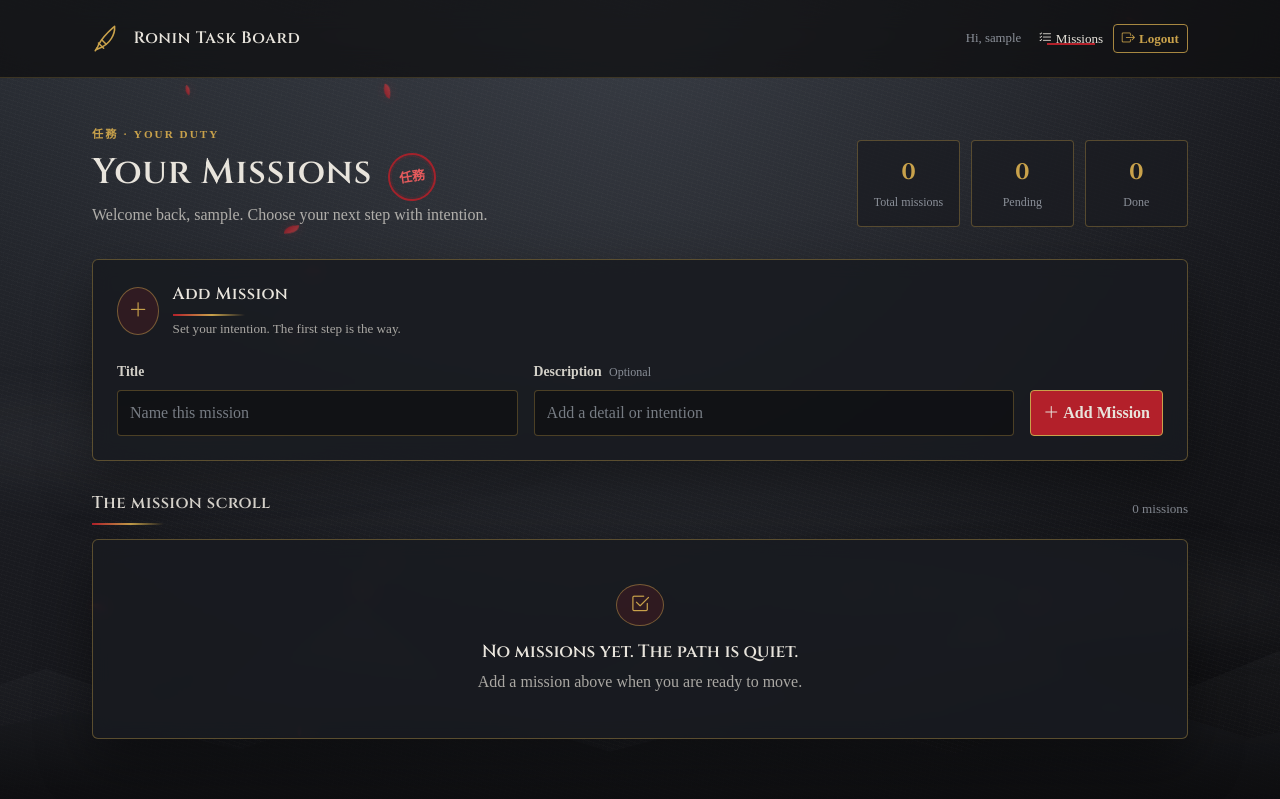
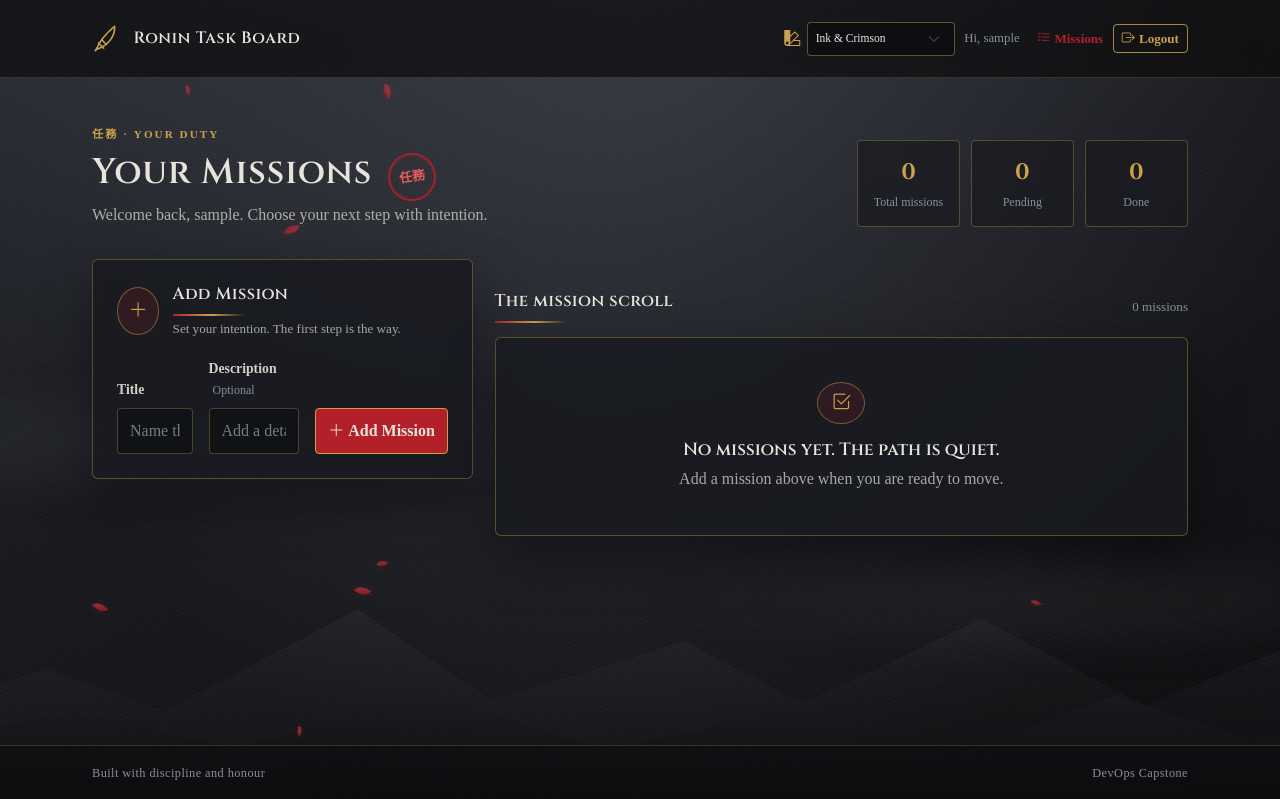
Before and after one commit to MohitGoel109/Devops-capstone-taskmanager, a Flask app: page /tasks in a window 1280 px wide. Shown: the top 799 px of the page. Run offline with Flask 3, Linux system fonts and the light colour scheme; the visitor is signed in with stand-in values (Sample User, id 1); data that the repository does not hold is empty.

Commit message:
feat: add selectable themes and horizontal missions layout

```diff
--- a/app/static/css/style.css
+++ b/app/static/css/style.css
@@ -205,14 +205,140 @@ body.app-theme > footer {
   text-decoration: none;
 }
 
-.app-theme .nav-link.active::after {
-  position: absolute;
-  right: 0.5rem;
-  bottom: 0.18rem;
-  left: 0.5rem;
-  height: 2px;
-  background: var(--crimson);
-  content: "";
+.app-theme .nav-link.active {
+  color: var(--crimson);
+  font-weight: 700;
+  text-decoration: none;
+}
+
+.theme-control {
+  position: relative;
+  display: inline-flex;
+  align-items: center;
+  gap: 0.4rem;
+  color: var(--gold);
+}
+
+.app-theme .theme-select {
+  width: 148px;
+  min-height: 34px;
+  padding-top: 0.25rem;
+  padding-bottom: 0.25rem;
+  border-color: rgba(201, 162, 75, 0.46);
+  color: var(--mist);
+  background-color: rgba(13, 13, 15, 0.68);
+  font-size: 0.72rem;
+}
+
+.app-theme .theme-select option {
+  color: #e8e4dc;
+  background: #191b20;
+}
+
+.app-theme[data-theme="pine"] {
+  color-scheme: light;
+  --ink: #17221a;
+  --mist: #29372d;
+  --crimson: #965043;
+  --gold: #98733a;
+  --slate: #cdd5c7;
+  --fog: #667468;
+  --muted: rgba(41, 55, 45, 0.76);
+  --green: #527457;
+  --green-dark: #3e6047;
+  --line: rgba(125, 106, 65, 0.44);
+  --surface: rgba(242, 238, 222, 0.93);
+  --shadow: 0 22px 54px rgba(46, 58, 43, 0.18);
+  background:
+    radial-gradient(ellipse at 52% 0%, rgba(228, 222, 197, 0.88), transparent 44rem),
+    linear-gradient(155deg, #d9e0d1 0%, #aebba9 50%, #6d7d70 100%);
+}
+
+.app-theme[data-theme="pine"] .app-navbar,
+.app-theme[data-theme="pine"] .app-footer {
+  border-color: rgba(91, 104, 74, 0.24);
+  background: rgba(237, 235, 218, 0.85);
+}
+
+.app-theme[data-theme="pine"] .card {
+  background: var(--surface);
+}
+
+.app-theme[data-theme="pine"] .form-control {
+  background: rgba(255, 255, 255, 0.58);
+}
+
+.app-theme[data-theme="pine"] .form-control:focus {
+  background: rgba(255, 255, 255, 0.9);
+}
+
+.app-theme[data-theme="pine"] .btn-primary {
+  color: #fff7e9;
+}
+
+.app-theme[data-theme="pine"] .task-edit-form {
+  background: #f2eedf;
+}
+
+.app-theme[data-theme="pine"] .mountain-range-far {
+  background: linear-gradient(180deg, rgba(88, 109, 89, 0.18), rgba(49, 70, 56, 0.16));
+}
+
+.app-theme[data-theme="pine"] .mountain-range-near {
+  background: linear-gradient(180deg, rgba(73, 94, 76, 0.55), rgba(37, 56, 44, 0.82));
+}
+
+.app-theme[data-theme="steel"] {
+  --ink: #10171c;
+  --mist: #e1e8eb;
+  --crimson: #477786;
+  --gold: #a8b7bd;
+  --slate: #34434a;
+  --fog: #91a0a6;
+  --muted: rgba(225, 232, 235, 0.7);
+  --green: #688979;
+  --green-dark: #4e7061;
+  --line: rgba(168, 183, 189, 0.38);
+  --surface: rgba(29, 40, 46, 0.92);
+  --shadow: 0 22px 54px rgba(3, 10, 15, 0.48);
+  background:
+    radial-gradient(ellipse at 48% 0%, rgba(92, 116, 127, 0.42), transparent 44rem),
+    linear-gradient(155deg, #34434a 0%, #1b272e 52%, #10171c 100%);
+}
+
+.app-theme[data-theme="steel"] .app-navbar,
+.app-theme[data-theme="steel"] .app-footer {
+  border-color: rgba(168, 183, 189, 0.22);
+  background: rgba(16, 23, 28, 0.78);
+}
+
+.app-theme[data-theme="steel"] .card {
+  background: var(--surface);
+}
+
+.app-theme[data-theme="steel"] .form-control {
+  border-color: rgba(168, 183, 189, 0.34);
+  background: rgba(16, 23, 28, 0.72);
+}
+
+.app-theme[data-theme="steel"] .form-control:focus {
+  background: rgba(16, 23, 28, 0.92);
+}
+
+.app-theme[data-theme="steel"] .btn-primary {
+  color: #f0f5f6;
+}
+
+.app-theme[data-theme="steel"] .task-edit-form {
+  background: #1d282e;
+}
+
+.app-theme[data-theme="steel"] .mountain-range-far {
+  background: linear-gradient(180deg, rgba(168, 183, 189, 0.13), rgba(16, 23, 28, 0.18));
+}
+
+.app-theme[data-theme="steel"] .mountain-range-near {
+  background: linear-gradient(180deg, rgba(36, 53, 61, 0.54), rgba(12, 19, 24, 0.84));
 }
 
 .app-theme .navbar-greeting {
@@ -488,6 +614,13 @@ body.app-theme > footer {
   margin-bottom: 2rem;
 }
 
+.app-theme .mission-workspace {
+  display: grid;
+  grid-template-columns: minmax(270px, 0.78fr) minmax(0, 1.42fr);
+  align-items: start;
+  gap: 1.35rem;
+}
+
 .app-theme .mission-title-row {
   display: flex;
   align-items: center;
@@ -761,6 +894,10 @@ body.app-theme > footer {
     gap: 1.25rem;
   }
 
+  .app-theme .mission-workspace {
+    grid-template-columns: 1fr;
+  }
+
   .app-theme .task-stats {
     width: 100%;
     justify-content: space-between;
@@ -828,6 +965,23 @@ body.app-theme > footer {
 
   .app-theme .nav-links {
     gap: 0.15rem !important;
+  }
+
+  .theme-control {
+    width: 34px;
+    height: 34px;
+    justify-content: center;
+    border: 1px solid rgba(201, 162, 75, 0.46);
+    border-radius: 4px;
+  }
+
+  .app-theme .theme-select {
+    position: absolute;
+    inset: 0;
+    width: 100%;
+    height: 100%;
+    opacity: 0;
+    cursor: pointer;
   }
 
   .app-theme .nav-action {
--- a/app/static/js/main.js
+++ b/app/static/js/main.js
@@ -1,4 +1,33 @@
 (() => {
+  const themeSelect = document.querySelector("#theme-select");
+  const validThemes = ["ink", "pine", "steel"];
+  let savedTheme = "ink";
+
+  try {
+    const storedTheme = window.localStorage.getItem("ronin-task-board-theme");
+    if (validThemes.includes(storedTheme)) {
+      savedTheme = storedTheme;
+    }
+  } catch (error) {
+    savedTheme = "ink";
+  }
+
+  document.body.dataset.theme = savedTheme;
+
+  if (themeSelect) {
+    themeSelect.value = savedTheme;
+    themeSelect.addEventListener("change", () => {
+      const selectedTheme = validThemes.includes(themeSelect.value) ? themeSelect.value : "ink";
+      document.body.dataset.theme = selectedTheme;
+
+      try {
+        window.localStorage.setItem("ronin-task-board-theme", selectedTheme);
+      } catch (error) {
+        return;
+      }
+    });
+  }
+
   const leafLayer = document.querySelector(".leaf-layer");
 
   if (!leafLayer || window.matchMedia("(prefers-reduced-motion: reduce)").matches) {
--- a/app/templates/base.html
+++ b/app/templates/base.html
@@ -12,7 +12,7 @@
     <link href="https://cdn.jsdelivr.net/npm/bootstrap-icons@1.11.3/font/bootstrap-icons.min.css" rel="stylesheet">
     <link href="{{ url_for('static', filename='css/style.css') }}" rel="stylesheet">
   </head>
-  <body class="app-theme">
+  <body class="app-theme" data-theme="ink">
     <div class="world-backdrop" aria-hidden="true">
       <span class="mountain-range mountain-range-far"></span>
       <span class="mountain-range mountain-range-near"></span>
@@ -29,6 +29,15 @@
           <span>Ronin Task Board</span>
         </a>
         <div class="d-flex align-items-center gap-2 nav-links">
+          <label class="theme-control" for="theme-select">
+            <i class="bi bi-palette2" aria-hidden="true"></i>
+            <span class="visually-hidden">Choose a color theme</span>
+            <select id="theme-select" class="form-select form-select-sm theme-select" aria-label="Choose a color theme">
+              <option value="ink">Ink &amp; Crimson</option>
+              <option value="pine">Mist &amp; Pine</option>
+              <option value="steel">Moonlit Steel</option>
+            </select>
+          </label>
           {% if 'user_id' in session %}
           <span class="navbar-greeting d-none d-sm-inline">Hi, {{ session['username'] }}</span>
           <a class="nav-link nav-action{% if request.endpoint == 'tasks_page' %} active{% endif %}" href="{{ url_for('tasks_page') }}"{% if request.endpoint == 'tasks_page' %} aria-current="page"{% endif %}>
--- a/app/templates/tasks.html
+++ b/app/templates/tasks.html
@@ -20,6 +20,7 @@
   </div>
 </section>
 
+<div class="mission-workspace">
 <section class="card add-task-card" aria-labelledby="add-task-title">
   <div class="card-body">
     <div class="add-task-heading">
@@ -114,4 +115,5 @@
   </div>
   {% endif %}
 </section>
+</div>
 {% endblock %}
```
